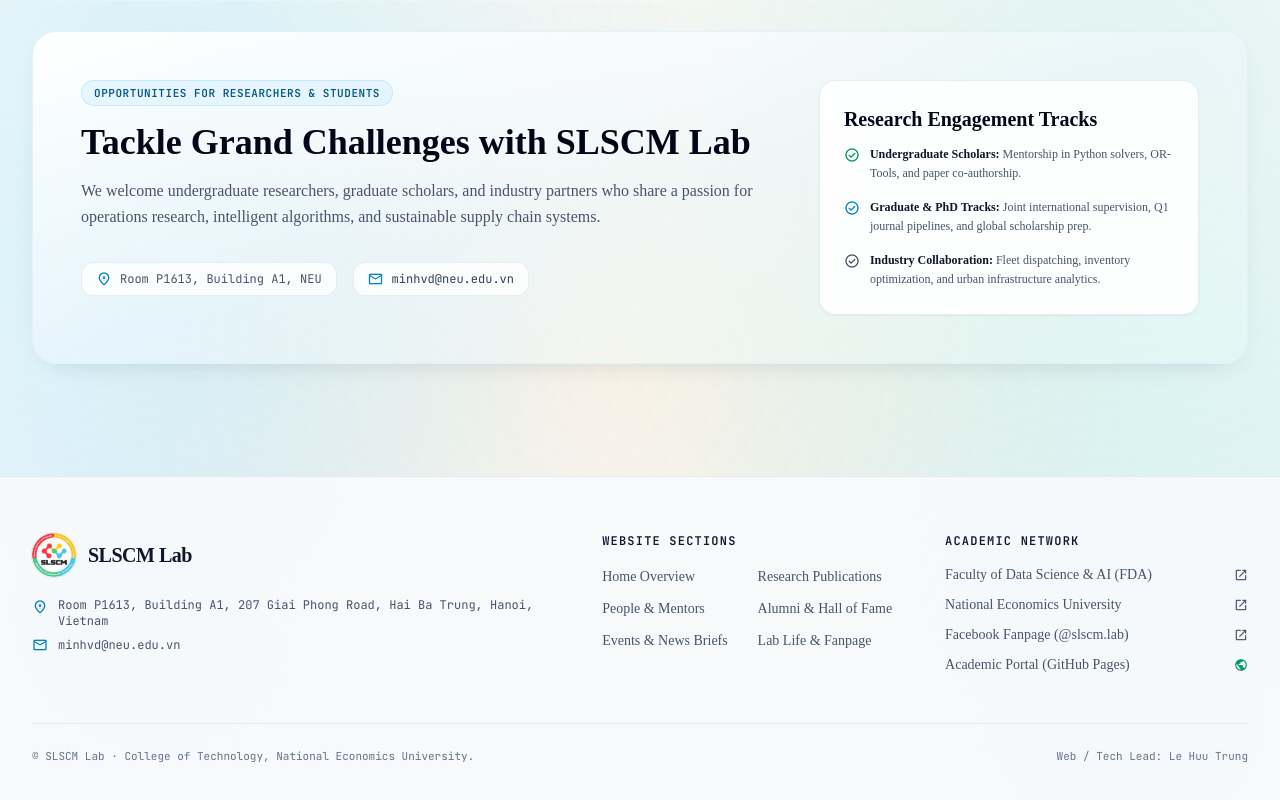
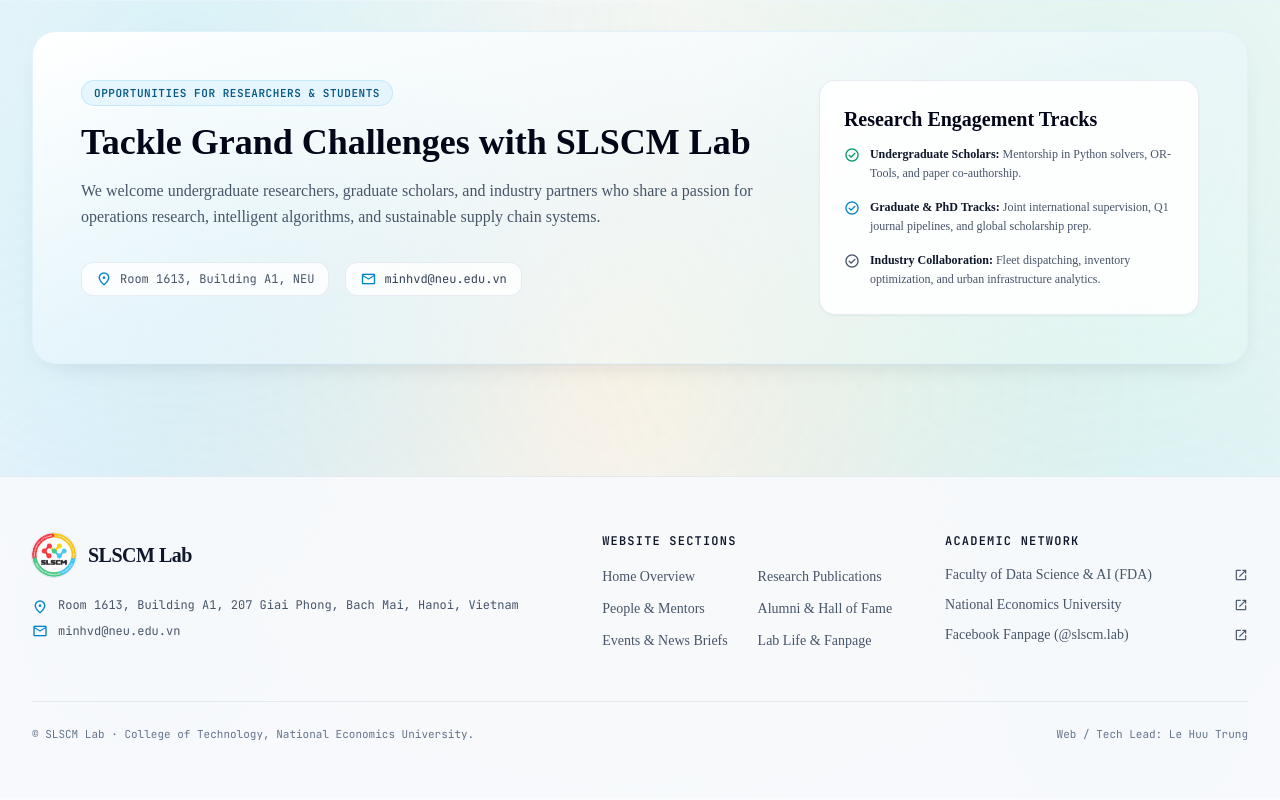
Before and after one commit to slscm-lab/slscm-lab.github.io, a React (Vite) app: page / in a window 1280 px wide. Shown: the part 3199-3999 px from the top of the page. Built offline with nearby package versions, Linux system fonts and the light colour scheme; a web font is replaced by a local one.

Commit message:
refactor(web): update lab room address and refine footer portal links

```diff
--- a/src/components/Footer.tsx
+++ b/src/components/Footer.tsx
@@ -41,7 +41,7 @@ export const Footer: React.FC<FooterProps> = ({ onRouteChange }) => {
             <div className="mt-5 space-y-2 font-mono text-xs text-slate-600">
               <p className="flex items-start gap-2.5">
                 <Icon name="location_on" className="mt-0.5 h-4 w-4 shrink-0 text-sky-600" />
-                <span>Room P1613, Building A1, 207 Giai Phong Road, Hai Ba Trung, Hanoi, Vietnam</span>
+                <span>Room 1613, Building A1, 207 Giai Phong, Bach Mai, Hanoi, Vietnam</span>
               </p>
               <p className="flex items-center gap-2.5">
                 <Icon name="mail" className="h-4 w-4 shrink-0 text-sky-600" />
@@ -107,7 +107,7 @@ export const Footer: React.FC<FooterProps> = ({ onRouteChange }) => {
                 <span>Facebook Fanpage (@slscm.lab)</span>
                 <Icon name="open_in_new" className="h-3.5 w-3.5" />
               </a>
-              <a
+              {/* <a
                 href="https://slscm-lab.github.io"
                 target="_blank"
                 rel="noreferrer"
@@ -115,7 +115,7 @@ export const Footer: React.FC<FooterProps> = ({ onRouteChange }) => {
               >
                 <span>Academic Portal (GitHub Pages)</span>
                 <Icon name="public" className="h-3.5 w-3.5 text-emerald-600" />
-              </a>
+              </a> */}
             </div>
           </div>
         </div>
--- a/src/pages/HomePage.tsx
+++ b/src/pages/HomePage.tsx
@@ -365,7 +365,7 @@ const pillarDetails: Record<
               <div className="mt-8 flex flex-wrap gap-4 font-mono text-xs text-slate-600">
                 <span className="flex items-center gap-2 rounded-xl bg-white/80 border border-slate-200/80 px-3.5 py-2 shadow-xs">
                   <Icon name="location_on" className="h-4 w-4 text-sky-600" />
-                  <span>Room P1613, Building A1, NEU</span>
+                  <span>Room 1613, Building A1, NEU</span>
                 </span>
                 <a
                   href="mailto:minhvd@neu.edu.vn"
```
